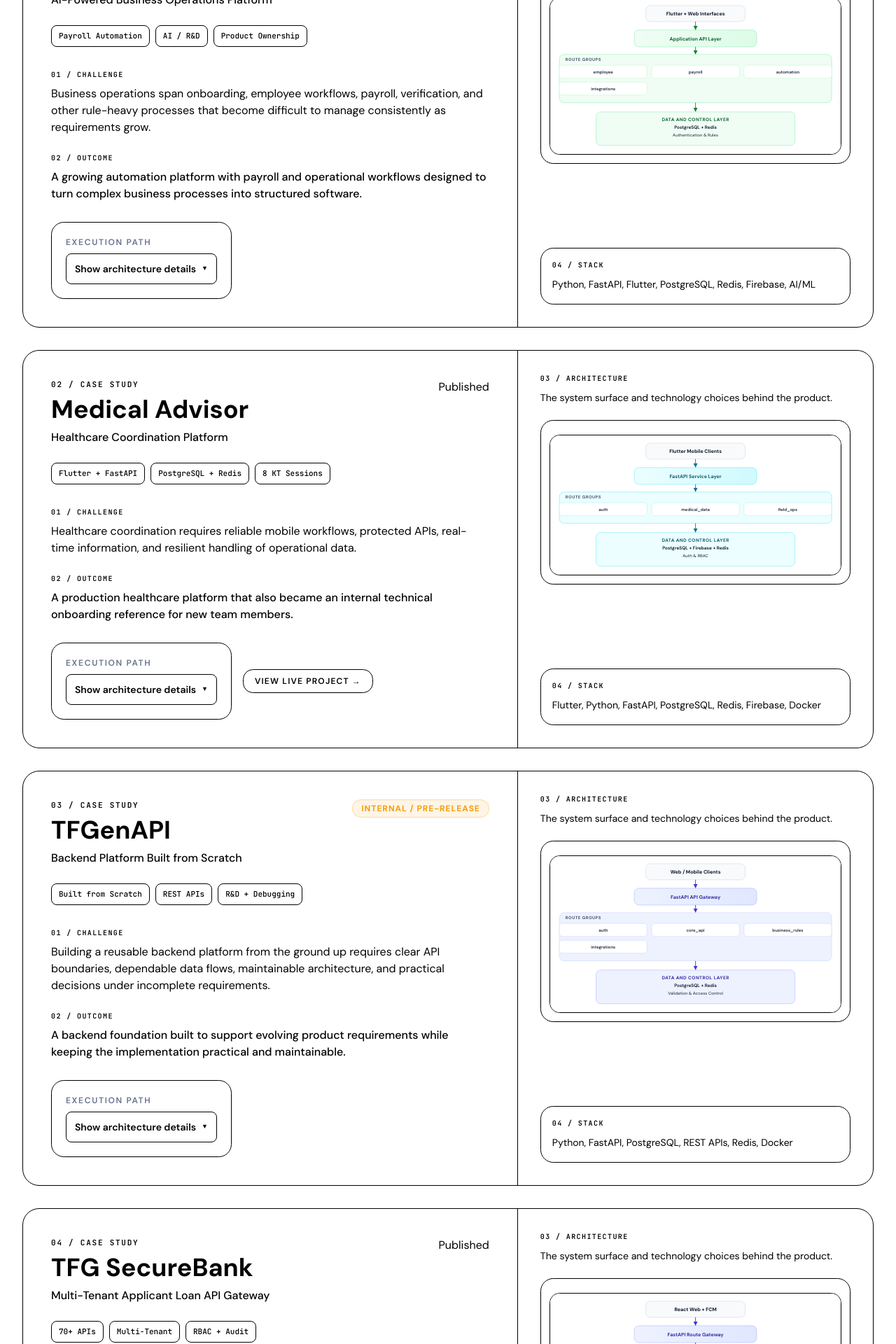
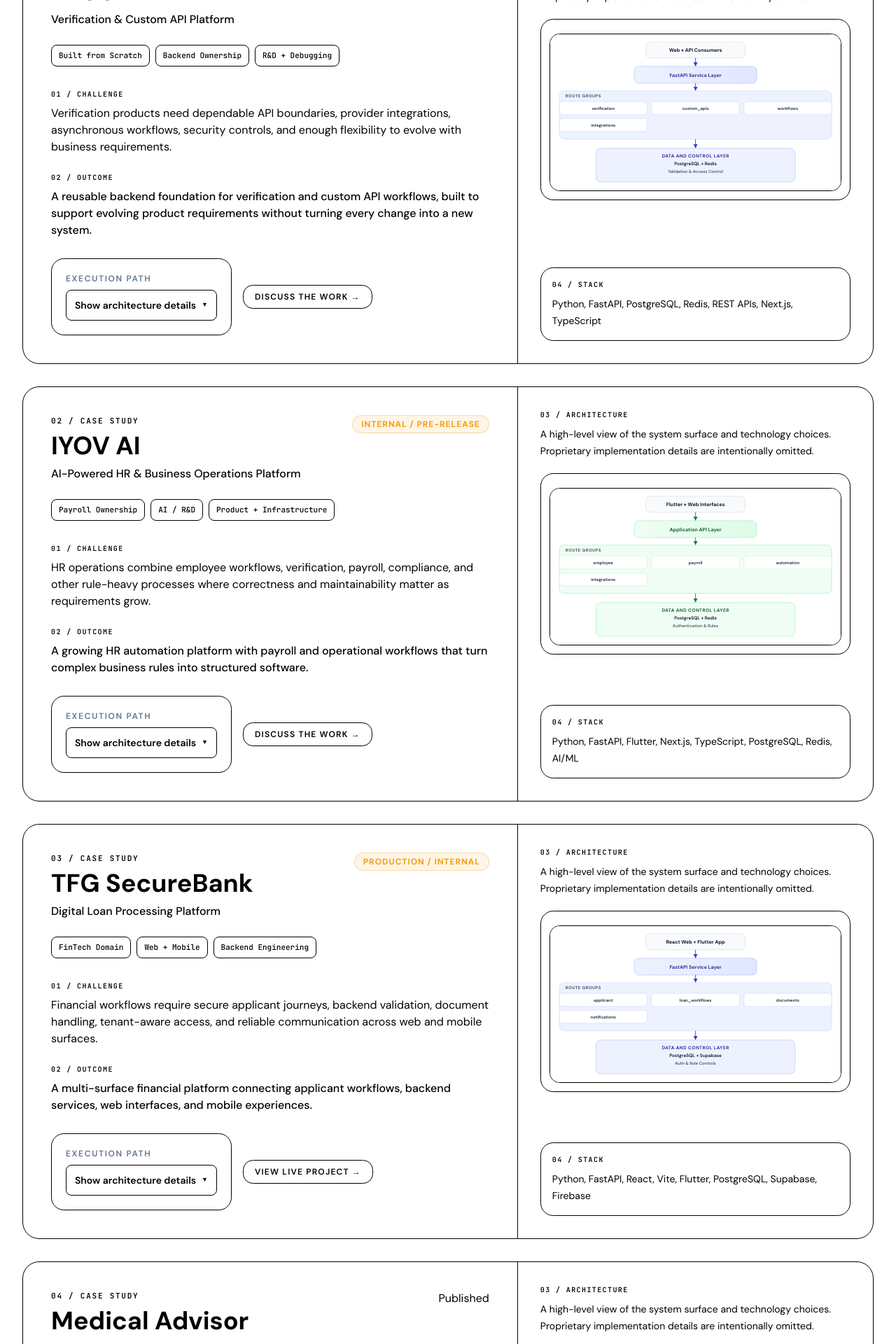
Before and after one commit to MeghrajGoudThigulla/meghraj-portfolio, a Next.js app in the folder portfolio-frontend/: page / in a window 1280 px wide. Shown: the part 3500-5420 px from the top of the page at 70% size. Built offline with nearby package versions, Linux system fonts and the light colour scheme.

Commit message:
content(projects): replace generic case studies with accurate production-work context

```diff
--- a/portfolio-frontend/components/Projects.tsx
+++ b/portfolio-frontend/components/Projects.tsx
@@ -9,105 +9,115 @@ import SectionHeading from './SectionHeading';
 export type Project = {
   title: string;
   subtitle: string;
-  status: "Published" | "Internal / Pre-release";
+  status: "Production / Internal" | "Internal / Pre-release" | "Published";
   problem: string;
   action: string[];
   result: string;
   metrics: string[];
   stack: string;
   apiDiagram: ApiDiagramModel;
-  sourcePath: string;
   detailsHref?: string;
 };
 
 const projectsData: Project[] = [
   {
+    title: "TFGenAPI",
+    subtitle: "Verification & Custom API Platform",
+    status: "Production / Internal",
+    problem: "Verification products need dependable API boundaries, provider integrations, asynchronous workflows, security controls, and enough flexibility to evolve with business requirements.",
+    action: [
+      "Built the platform from scratch and owned difficult backend modules and technical decisions across evolving requirements.",
+      "Developed REST APIs and integrations while working through unfamiliar technical problems with R&D and iterative debugging.",
+      "Worked across backend development, infrastructure issues, stakeholder requirements, and large tickets that needed end-to-end ownership.",
+      "Used the platform as a practical engineering environment for solving complex verification and automation problems."
+    ],
+    result: "A reusable backend foundation for verification and custom API workflows, built to support evolving product requirements without turning every change into a new system.",
+    metrics: ["Built from Scratch", "Backend Ownership", "R&D + Debugging"],
+    stack: "Python, FastAPI, PostgreSQL, Redis, REST APIs, Next.js, TypeScript",
+    apiDiagram: { theme: "banking", clientLabel: "Web + API Consumers", gatewayLabel: "FastAPI Service Layer", routeGroups: ["verification", "custom_apis", "workflows", "integrations"], dataLayerLabel: "PostgreSQL + Redis", controlLabel: "Validation & Access Control" },
+  },
+  {
     title: "IYOV AI",
-    subtitle: "AI-Powered Business Operations Platform",
+    subtitle: "AI-Powered HR & Business Operations Platform",
     status: "Internal / Pre-release",
-    problem: "Business operations span onboarding, employee workflows, payroll, verification, and other rule-heavy processes that become difficult to manage consistently as requirements grow.",
+    problem: "HR operations combine employee workflows, verification, payroll, compliance, and other rule-heavy processes where correctness and maintainability matter as requirements grow.",
     action: [
-      "Developed production features across the platform while working closely with stakeholders on custom requirements.",
-      "Built the payroll module around India-specific legal and payroll requirements, with the design being extended toward additional countries.",
-      "Performed R&D and competitive analysis to evaluate practical approaches for new product capabilities.",
-      "Supported infrastructure, deployments, product demonstrations, technical communication, and knowledge transfer alongside feature development."
+      "Developed production features across the platform while working directly with stakeholders on custom requirements.",
+      "Mainly built the payroll module around India-specific legal and payroll requirements, with the design being extended toward additional countries.",
+      "Performed R&D, competitive analysis, product demonstrations, infrastructure work, and technical communication alongside feature development.",
+      "Worked across difficult tickets, deployments, integrations, and knowledge transfer rather than limiting the role to feature coding."
     ],
-    result: "A growing automation platform with payroll and operational workflows designed to turn complex business processes into structured software.",
-    metrics: ["Payroll Automation", "AI / R&D", "Product Ownership"],
-    stack: "Python, FastAPI, Flutter, PostgreSQL, Redis, Firebase, AI/ML",
+    result: "A growing HR automation platform with payroll and operational workflows that turn complex business rules into structured software.",
+    metrics: ["Payroll Ownership", "AI / R&D", "Product + Infrastructure"],
+    stack: "Python, FastAPI, Flutter, Next.js, TypeScript, PostgreSQL, Redis, AI/ML",
     apiDiagram: { theme: "assessment", clientLabel: "Flutter + Web Interfaces", gatewayLabel: "Application API Layer", routeGroups: ["employee", "payroll", "automation", "integrations"], dataLayerLabel: "PostgreSQL + Redis", controlLabel: "Authentication & Rules" },
-    sourcePath: "/Users/tfg-admin/dev/projects/IYOV-AI",
+  },
+  {
+    title: "TFG SecureBank",
+    subtitle: "Digital Loan Processing Platform",
+    status: "Production / Internal",
+    problem: "Financial workflows require secure applicant journeys, backend validation, document handling, tenant-aware access, and reliable communication across web and mobile surfaces.",
+    action: [
+      "Worked across backend services and product workflows for a multi-surface loan-processing platform.",
+      "Contributed to API development, business logic, integrations, and difficult implementation work across the system.",
+      "Worked with FastAPI, PostgreSQL, React, Flutter, Firebase, and supporting infrastructure across development surfaces.",
+      "Used debugging and R&D to resolve integration and deployment issues while moving large tickets toward completion."
+    ],
+    result: "A multi-surface financial platform connecting applicant workflows, backend services, web interfaces, and mobile experiences.",
+    metrics: ["FinTech Domain", "Web + Mobile", "Backend Engineering"],
+    stack: "Python, FastAPI, React, Vite, Flutter, PostgreSQL, Supabase, Firebase",
+    apiDiagram: { theme: "banking", clientLabel: "React Web + Flutter App", gatewayLabel: "FastAPI Service Layer", routeGroups: ["applicant", "loan_workflows", "documents", "notifications"], dataLayerLabel: "PostgreSQL + Supabase", controlLabel: "Auth & Role Controls" },
+    detailsHref: "https://tfgsecurebank.com/",
   },
   {
     title: "Medical Advisor",
     subtitle: "Healthcare Coordination Platform",
     status: "Published",
-    problem: "Healthcare coordination requires reliable mobile workflows, protected APIs, real-time information, and resilient handling of operational data.",
+    problem: "Healthcare coordination requires dependable mobile workflows, protected APIs, real-time information, and resilient handling of operational data.",
     action: [
       "Contributed across Flutter mobile, FastAPI backend, PostgreSQL, Firebase, Redis, and supporting infrastructure.",
-      "Worked on secure authentication and request-validation flows for production mobile workflows.",
+      "Worked on authentication, request-validation, production workflows, and cross-stack debugging.",
       "Helped ship the platform and troubleshoot deployment and integration issues across the stack.",
       "Became a key knowledge-transfer resource, giving hands-on KT to 8 team members working with the platform."
     ],
     result: "A production healthcare platform that also became an internal technical onboarding reference for new team members.",
-    metrics: ["Flutter + FastAPI", "PostgreSQL + Redis", "8 KT Sessions"],
+    metrics: ["Flutter + FastAPI", "Production Platform", "8 KT Sessions"],
     stack: "Flutter, Python, FastAPI, PostgreSQL, Redis, Firebase, Docker",
     apiDiagram: { theme: "healthcare", clientLabel: "Flutter Mobile Clients", gatewayLabel: "FastAPI Service Layer", routeGroups: ["auth", "medical_data", "field_ops"], dataLayerLabel: "PostgreSQL + Firebase + Redis", controlLabel: "Auth & RBAC" },
-    sourcePath: "/Users/tfg-admin/dev/projects/MEDICAL_ADVISOR",
     detailsHref: "https://play.google.com/store/apps/details?id=com.tfg.medicaladvisor",
   },
   {
-    title: "TFGenAPI",
-    subtitle: "Backend Platform Built from Scratch",
+    title: "DealsMart",
+    subtitle: "Full-Stack Commerce Platform",
     status: "Internal / Pre-release",
-    problem: "Building a reusable backend platform from the ground up requires clear API boundaries, dependable data flows, maintainable architecture, and practical decisions under incomplete requirements.",
+    problem: "Commerce workflows need reliable catalog, inventory, payments, orders, background processing, and administration across multiple product surfaces.",
     action: [
-      "Built the platform from scratch, owning the backend implementation and the difficult technical decisions needed to make it usable in production workflows.",
-      "Designed and implemented REST APIs around evolving product requirements and integration needs.",
-      "Used R&D and debugging to investigate unfamiliar technical problems instead of forcing a predetermined implementation.",
-      "Worked across development, infrastructure, and stakeholder requirements to move large tickets toward completion."
+      "Worked across the Flutter customer application, Flutter Web administration surface, and FastAPI backend.",
+      "Built backend workflows around PostgreSQL, Redis, background jobs, payment processing, and object storage.",
+      "Worked on transactional data flows, integrations, and the difficult modules required to move the product beyond a basic CRUD application.",
+      "Used R&D and debugging to resolve implementation issues across mobile, backend, database, and infrastructure layers."
     ],
-    result: "A backend foundation built to support evolving product requirements while keeping the implementation practical and maintainable.",
-    metrics: ["Built from Scratch", "REST APIs", "R&D + Debugging"],
-    stack: "Python, FastAPI, PostgreSQL, REST APIs, Redis, Docker",
-    apiDiagram: { theme: "banking", clientLabel: "Web / Mobile Clients", gatewayLabel: "FastAPI API Gateway", routeGroups: ["auth", "core_api", "business_rules", "integrations"], dataLayerLabel: "PostgreSQL + Redis", controlLabel: "Validation & Access Control" },
-    sourcePath: "/Users/tfg-admin/dev/projects/TFGenAPI",
+    result: "A multi-surface commerce system spanning customer experiences, administration, transactional backend workflows, and supporting infrastructure.",
+    metrics: ["Flutter + Web Admin", "FastAPI", "Payments + Background Jobs"],
+    stack: "Flutter, FastAPI, PostgreSQL, Redis, RQ, Razorpay, S3/MinIO",
+    apiDiagram: { theme: "commerce", clientLabel: "Customer App + Web Admin", gatewayLabel: "FastAPI REST Gateway", routeGroups: ["catalog", "cart & checkout", "orders", "support"], dataLayerLabel: "PostgreSQL + Redis + Workers", controlLabel: "JWT & Audit Logs" },
   },
   {
-    title: "TFG SecureBank",
-    subtitle: "Multi-Tenant Applicant Loan API Gateway",
-    status: "Published",
-    problem: "Banking onboarding required dynamic forms, tenant-isolated routing, real-time validation, and transparent audit trails without manual code changes.",
+    title: "IYOV AI Mobile",
+    subtitle: "Cross-Platform Employee Application",
+    status: "Production / Internal",
+    problem: "A business platform needs a dependable mobile experience that can consume evolving backend capabilities while remaining maintainable across Android and iOS.",
     action: [
-      "Architected a multi-tenant FastAPI backend with SQLAlchemy and Alembic across PostgreSQL/Supabase and legacy MySQL.",
-      "Engineered an asynchronous rules engine for Excel-based credit validation matrices.",
-      "Secured 70+ banking APIs with JWT filters, granular RBAC, and audit events.",
-      "Generated loan agreement PDFs dynamically with WeasyPrint and Jinja2."
+      "Developed Flutter mobile features and integrated them with the wider IYOV platform.",
+      "Handled Android and iOS publishing workflows as part of shipping the product.",
+      "Worked through mobile-specific debugging, API integration, R&D, and release issues.",
+      "Used the mobile application as another surface for turning product requirements into production-ready workflows."
     ],
-    result: "A flexible multi-tenant loan engine that maps forms, executes server-side rules, and preserves security records.",
-    metrics: ["70+ APIs", "Multi-Tenant", "RBAC + Audit"],
-    stack: "Python, FastAPI, SQLAlchemy, Alembic, PostgreSQL, Redis, WeasyPrint, Docker",
-    apiDiagram: { theme: "banking", clientLabel: "React Web + FCM", gatewayLabel: "FastAPI Route Gateway", routeGroups: ["applicant/auth", "rule_engine", "dynamic_forms", "observability"], dataLayerLabel: "PostgreSQL + Redis", controlLabel: "Tenant JWT & RBAC" },
-    sourcePath: "/Users/tfg-admin/dev/projects/tfg-securebank/tfg-securebank_api",
-    detailsHref: "https://tfgsecurebank.com/",
+    result: "A cross-platform mobile surface for the IYOV ecosystem, supported through development and real release operations across Android and iOS.",
+    metrics: ["Flutter", "Android + iOS", "Release Ownership"],
+    stack: "Flutter, Dart, Firebase, REST APIs, Android, iOS",
+    apiDiagram: { theme: "assessment", clientLabel: "Flutter Android + iOS", gatewayLabel: "IYOV API Layer", routeGroups: ["employee", "attendance", "leave", "payroll"], dataLayerLabel: "Platform Services", controlLabel: "Auth & Mobile Security" },
   },
-  {
-    title: "DealsMart",
-    subtitle: "Commerce Platform",
-    status: "Internal / Pre-release",
-    problem: "Inventory synchronization and payment verification required stronger transactional consistency and reliable background processing.",
-    action: [
-      "Migrated document structures into normalized PostgreSQL models for stronger transactional guarantees.",
-      "Built a FastAPI orchestration layer backed by Redis and background workers for payment reconciliation.",
-      "Delivered Flutter mobile and Flutter Web administration surfaces.",
-      "Integrated S3/MinIO object storage for scalable media uploads."
-    ],
-    result: "A commerce backend designed around transactional inventory, background processing, and reliable payment workflows.",
-    metrics: ["PostgreSQL", "Background Workers", "Flutter + Web Admin"],
-    stack: "Flutter, FastAPI, PostgreSQL, Redis, RQ, S3/MinIO",
-    apiDiagram: { theme: "commerce", clientLabel: "Customer App + Web Admin", gatewayLabel: "FastAPI REST Gateway", routeGroups: ["catalog", "cart & checkout", "returns", "support_chat"], dataLayerLabel: "PostgreSQL + Redis + Workers", controlLabel: "JWT & Audit Logs" },
-    sourcePath: "/Users/tfg-admin/dev/projects/DEALSMART",
-  }
 ];
 
 const containerVariants = { hidden: {}, visible: { transition: { staggerChildren: 0.08 } } };
@@ -123,7 +133,11 @@ export default function Projects() {
       <div aria-hidden className="pointer-events-none absolute -right-32 bottom-8 h-80 w-80 rounded-full bg-brand-accent/5 blur-[130px]" />
 
       <div className="mx-auto max-w-7xl px-4 sm:px-6 lg:px-8">
-        <SectionHeading title="Selected Engineering Work" description="The three projects I want people to remember first, followed by additional production work that shows the breadth of my engineering experience." eyebrow="PORTFOLIO PROJECTS" />
+        <SectionHeading
+          title="Selected Engineering Work"
+          description="Production and internal systems I've worked across, ordered by the depth of ownership and technical responsibility they demonstrate. Proprietary projects are described at a high level without exposing private source code."
+          eyebrow="ENGINEERING WORK"
+        />
 
         <motion.div className="mt-10 grid gap-8" variants={containerVariants} initial="hidden" whileInView="visible" viewport={{ once: true, margin: "-80px" }}>
           {projectsData.map((project, index) => {
@@ -162,7 +176,11 @@ export default function Projects() {
 
                     <div className="mt-7 flex flex-wrap items-center gap-4">
                       <ProjectDetailsToggle projectTitle={project.title} actionItems={project.action} />
-                      {project.detailsHref && <Link href={detailsHref} target={isExternal ? "_blank" : undefined} rel={isExternal ? "noreferrer" : undefined} className="btn btn-secondary btn-sm">View Live Project →</Link>}
+                      {project.detailsHref ? (
+                        <Link href={detailsHref} target={isExternal ? "_blank" : undefined} rel={isExternal ? "noreferrer" : undefined} className="btn btn-secondary btn-sm">View Live Project →</Link>
+                      ) : (
+                        <Link href="/#contact" className="btn btn-secondary btn-sm">Discuss the Work →</Link>
+                      )}
                     </div>
                   </div>
 
@@ -170,7 +188,7 @@ export default function Projects() {
                     <div className="flex h-full flex-col gap-5">
                       <div>
                         <p className="font-mono text-[10px] font-semibold uppercase tracking-[0.14em] text-brand-blue">03 / Architecture</p>
-                        <p className="mt-2 text-sm leading-6 text-brand-charcoal">The system surface and technology choices behind the product.</p>
+                        <p className="mt-2 text-sm leading-6 text-brand-charcoal">A high-level view of the system surface and technology choices. Proprietary implementation details are intentionally omitted.</p>
                       </div>
                       <div className="rounded-2xl border border-brand-border bg-brand-surface p-3 shadow-sm"><ApiDiagramCard idPrefix={`project-${index}`} diagram={project.apiDiagram} /></div>
                       <div className="mt-auto rounded-2xl border border-brand-border bg-brand-surface p-4">
```
